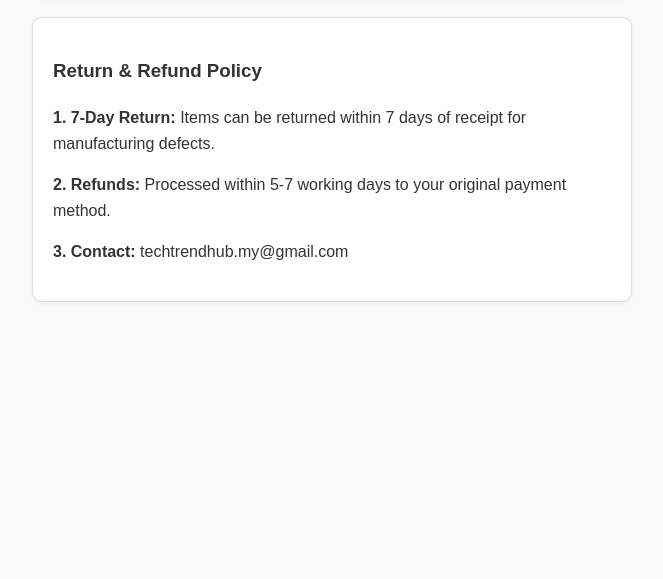
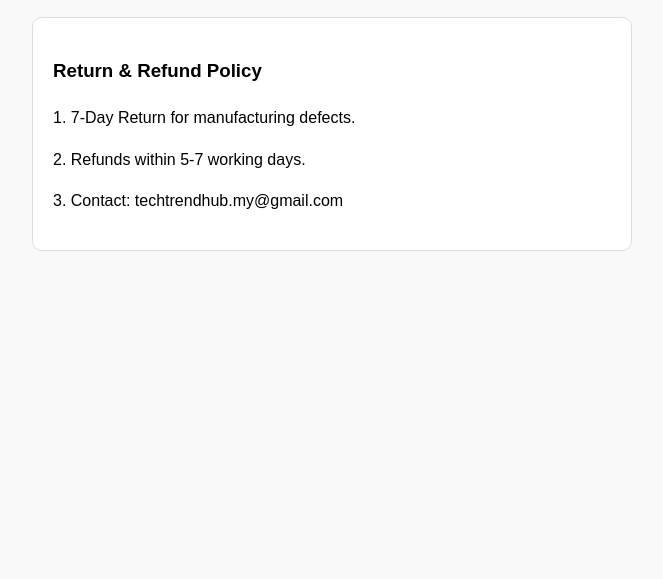
Before and after one commit to Techtrendhubofficial/techtrendhub, a plain HTML site: page index.html in a window 1280 px wide. Shown: the part 221-800 px from the top of the page, without its empty margins (308-971 px from the left). Drawn offline with Linux system fonts and the light colour scheme.

Commit message:
Refactor HTML structure and content

```diff
--- a/index.html
+++ b/index.html
@@ -1,16 +1,11 @@
-<!DOCTYPE html>
-<html lang="en">
+<html>
 <head>
+<meta name="google-site-verification" content="tvuVKBPcBs4Byf4UJiEaw5Qti96jgmhE9Ol_twh4i0I" />
 <meta charset="UTF-8">
-    <meta name="viewport" content="width=device-width, initial-scale=1.0">
 <title>techtrendhub.my | Official Store</title>
-
-    <meta name="google-site-verification" content="tvuVKBPcBs4Byf4UJiEaw5Qti96jgmhE9Ol_twh4i0I" />
-
 <style>
-        body { font-family: sans-serif; line-height: 1.6; padding: 20px; max-width: 600px; margin: auto; color: #333; background: #f9f9f9; }
-        .box { border: 1px solid #ddd; padding: 20px; border-radius: 10px; background: #fff; margin-top: 20px; box-shadow: 0 2px 5px rgba(0,0,0,0.05); }
-        h1 { color: #007bff; }
+body { font-family: sans-serif; line-height: 1.6; padding: 20px; max-width: 600px; margin: auto; background: #f9f9f9; }
+.box { border: 1px solid #ddd; padding: 20px; border-radius: 10px; background: #fff; margin-top: 20px; }
 </style>
 </head>
 <body>
@@ -18,12 +13,11 @@
 <h1>techtrendhub.my</h1>
 <p>Your Premier Destination for Latest Tech in Malaysia.</p>
 </div>
-
 <div class="box">
 <h3>Return & Refund Policy</h3>
-        <p><strong>1. 7-Day Return:</strong> Items can be returned within 7 days of receipt for manufacturing defects.</p>
-        <p><strong>2. Refunds:</strong> Processed within 5-7 working days to your original payment method.</p>
-        <p><strong>3. Contact:</strong> techtrendhub.my@gmail.com</p>
+<p>1. 7-Day Return for manufacturing defects.</p>
+<p>2. Refunds within 5-7 working days.</p>
+<p>3. Contact: techtrendhub.my@gmail.com</p>
 </div>
 </body>
 </html>
```
Lines whose indentation alone changed are shown as unchanged.
